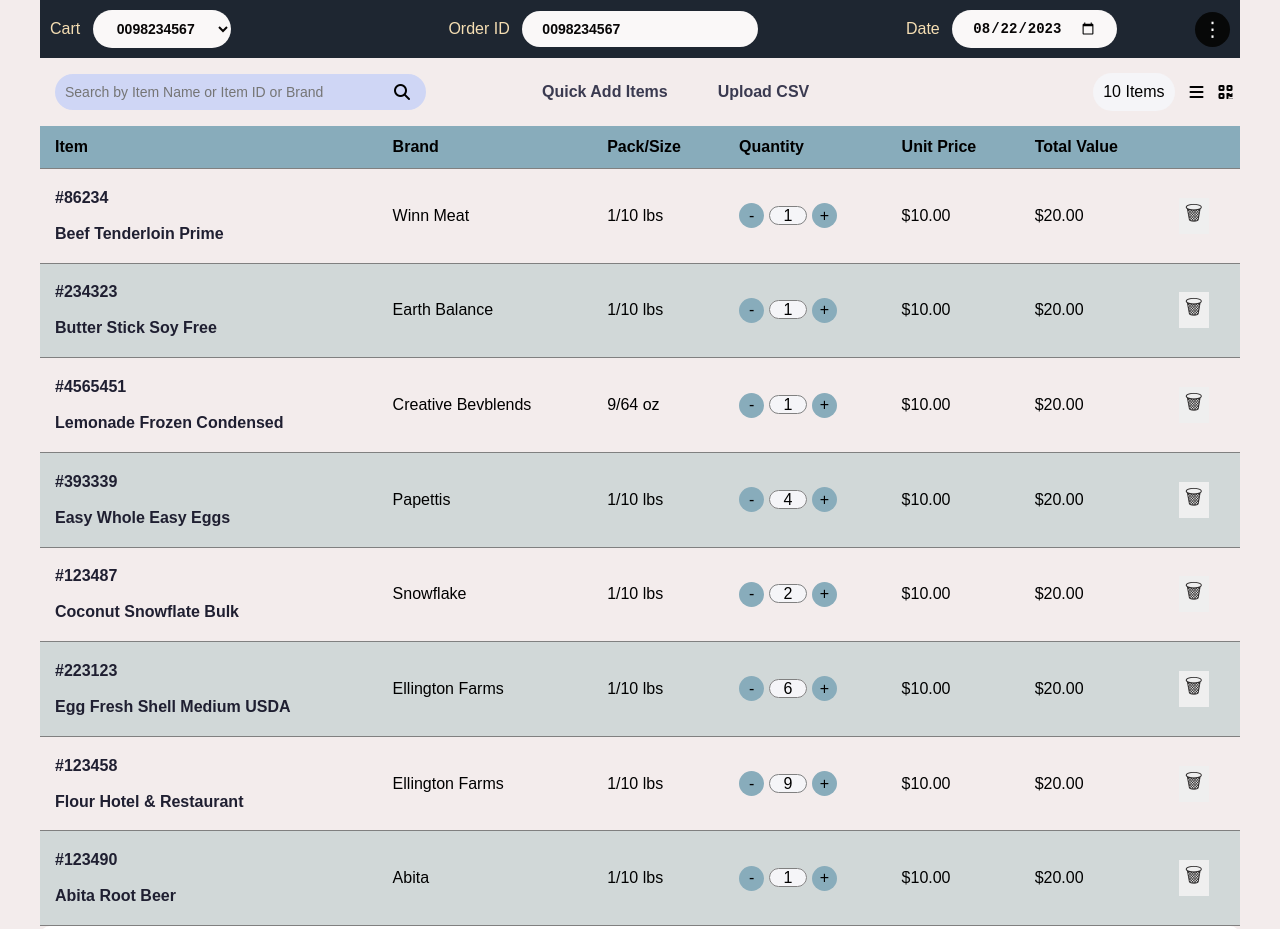
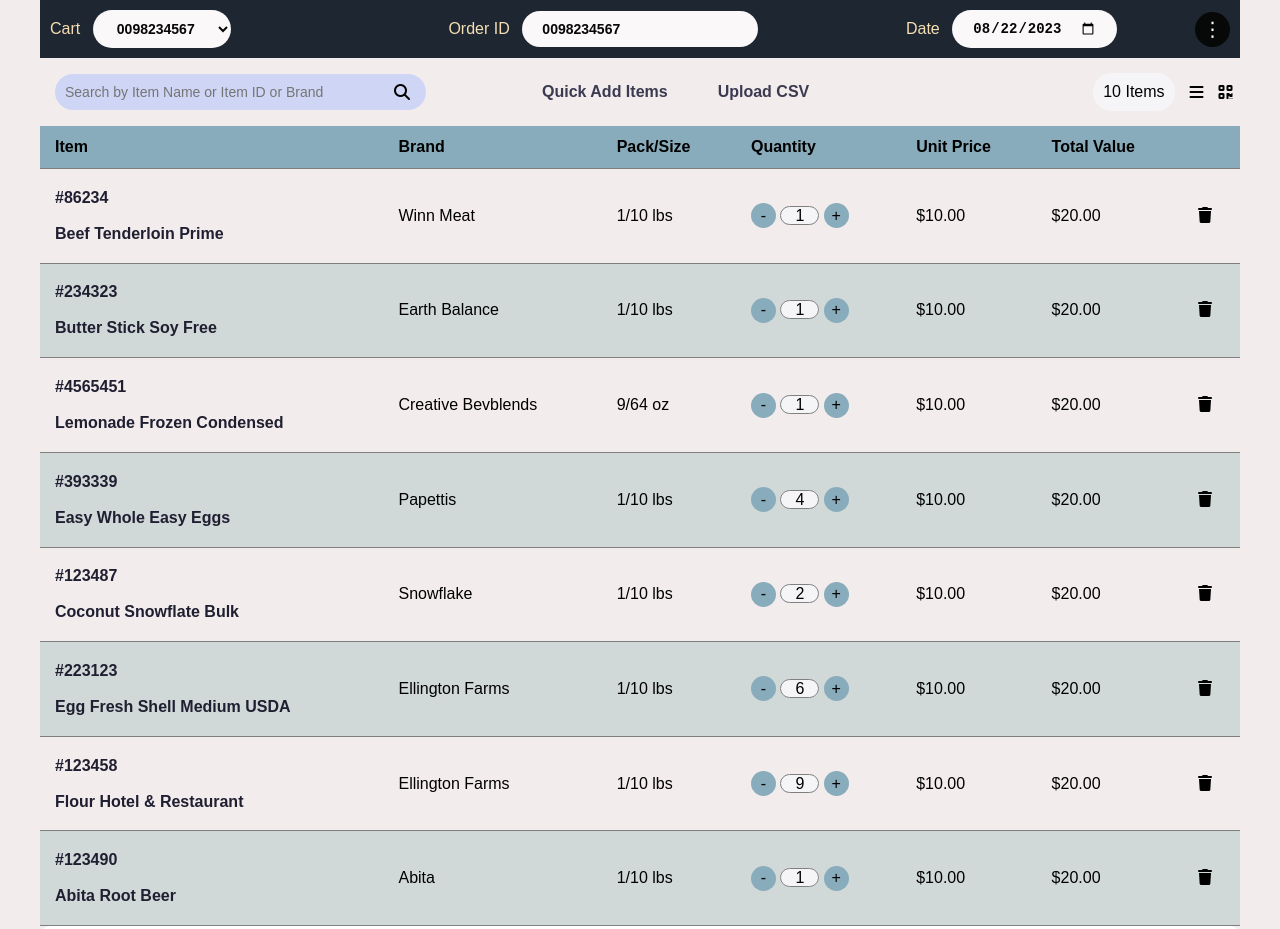
Before and after one commit to aditya-as2/foodWebsite, a plain HTML site: page cart.html in a window 1280 px wide. Shown: the top 929 px of the page. Drawn offline with Linux system fonts and the light colour scheme.

Commit message:
sailaja-cart commit

```diff
--- a/cart.html
+++ b/cart.html
@@ -70,7 +70,7 @@
                 </td>
                 <td>$10.00</td>
                 <td>$20.00</td>
-                <td><button class="delete-btn">🗑</button></td>
+                <td><i class="fa-solid fa-trash"></i></td>
 
             </tr>
             <tr class="r3">
@@ -84,7 +84,7 @@
                 </td>
                 <td>$10.00</td>
                 <td>$20.00</td>
-                <td><button class="delete-btn">🗑</button></td>
+                <td><i class="fa-solid fa-trash"></i></td>
 
             </tr>
             <tr class="r4">
@@ -98,7 +98,7 @@
                 </td>
                 <td>$10.00</td>
                 <td>$20.00</td>
-                <td><button class="delete-btn">🗑</button></td>
+                <td><i class="fa-solid fa-trash"></i></td>
             </tr>
             <tr class="r5">
                 <td class="i1" >#393339<br> <br>Easy Whole Easy Eggs</td>
@@ -111,7 +111,7 @@
                 </td>
                 <td>$10.00</td>
                 <td>$20.00</td>
-                <td><button class="delete-btn">🗑</button></td>
+                <td><i class="fa-solid fa-trash"></i></td>
             </tr>
             <tr class="r6">
                 <td class="i1">#123487<br> <br>Coconut Snowflate Bulk</td>
@@ -124,7 +124,7 @@
                 </td>
                 <td>$10.00</td>
                 <td>$20.00</td>
-                <td><button class="delete-btn">🗑</button></td>
+                <td><i class="fa-solid fa-trash"></i></td>
             </tr>
             <tr class="r7">
                 <td class="i1">#223123<br> <br>Egg Fresh Shell Medium USDA</td>
@@ -137,7 +137,7 @@
                 </td>
                 <td>$10.00</td>
                 <td>$20.00</td>
-                <td><button class="delete-btn">🗑</button></td>
+                <td><i class="fa-solid fa-trash"></i></td>
             </tr>
             <tr class="r8">
                 <td class="i1">#123458<br> <br>Flour Hotel & Restaurant</td>
@@ -150,7 +150,7 @@
                 </td>
                 <td>$10.00</td>
                 <td>$20.00</td>
-                <td><button class="delete-btn">🗑</button></td>
+                <td><i class="fa-solid fa-trash"></i></td>
             </tr>
             <tr class="r9">
                 <td class="i1">#123490<br> <br>Abita Root Beer</td>
@@ -163,7 +163,7 @@
                 </td>
                 <td>$10.00</td>
                 <td>$20.00</td>
-                <td><button class="delete-btn">🗑</button></td>
+                <td><i class="fa-solid fa-trash"></i></td>
             </tr>
         </table>
     </div>
--- a/css/sailajacart.css
+++ b/css/sailajacart.css
@@ -136,12 +136,8 @@ span{
   border-radius: 50px;
   background-color: rgb(245, 245, 248);
 }
-.delete-btn{
-  font-size: 20px;
-  color: #2b2929;
-  border: transparent;
-}
-.delete-btn button:hover{
+
+.fa-trash:hover{
 background-color: #9cabf0;
 }
 /**---------------ICONS-----------------**/
```
